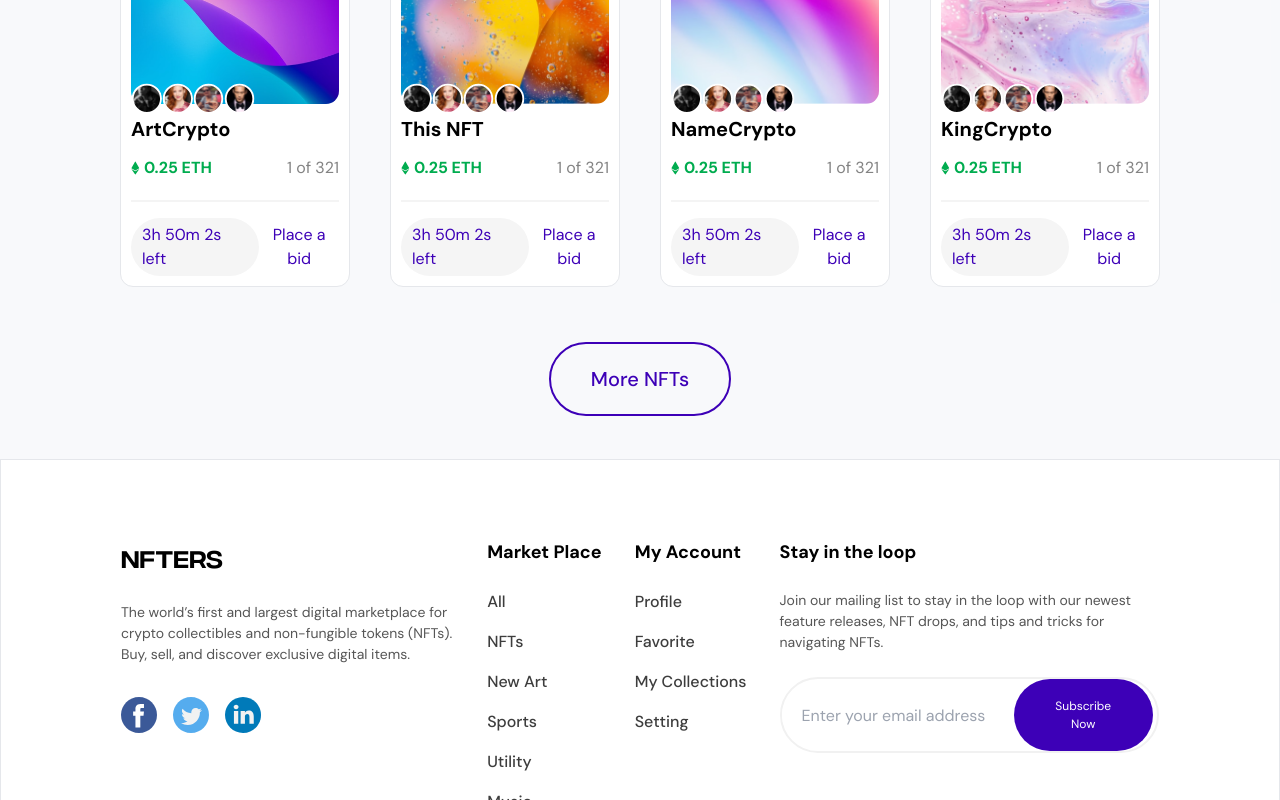
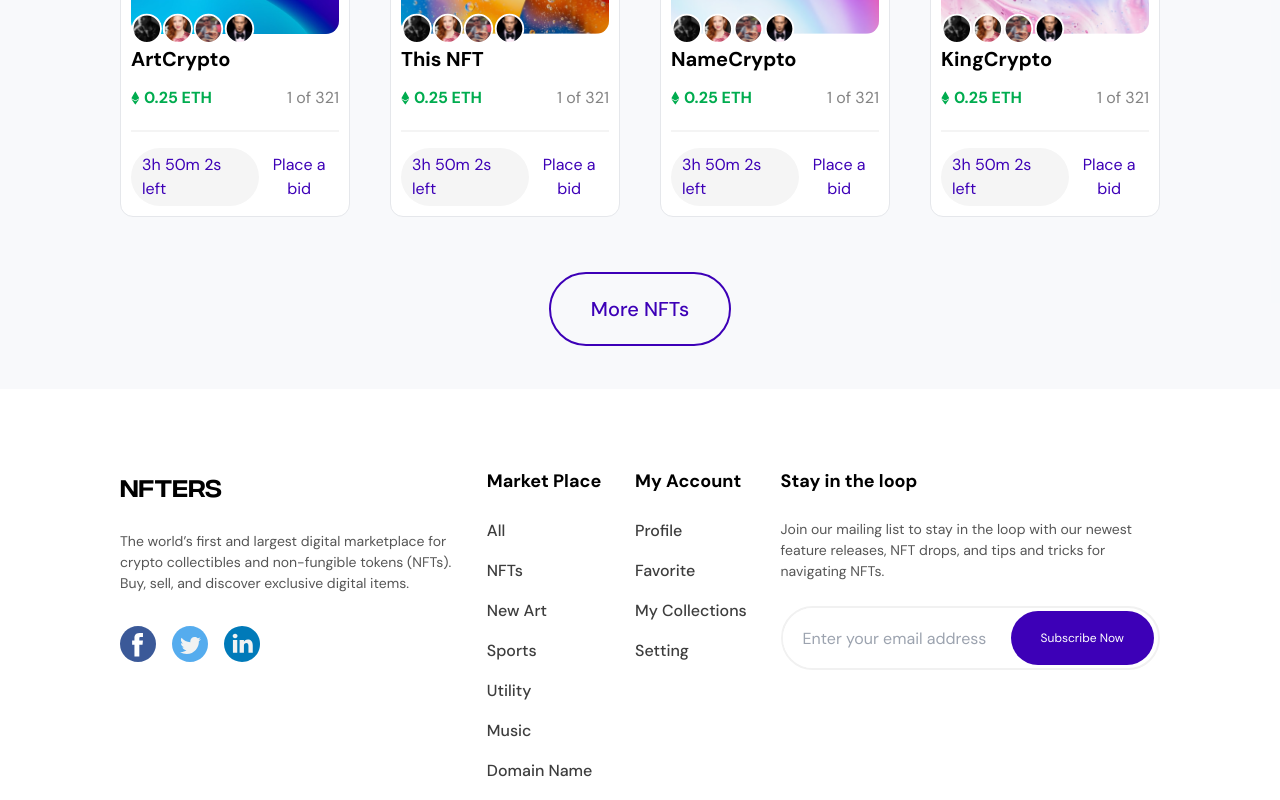
Before and after one commit to amin-ruhul/NFT-landing-page, a Next.js app: page / in a window 1280 px wide. Shown: the part 4270-5070 px from the top of the page. Built offline with nearby package versions, Linux system fonts and the light colour scheme.

Commit message:
Add layout

```diff
--- a/components/data-display/account-section/index.jsx
+++ b/components/data-display/account-section/index.jsx
@@ -1,10 +1,9 @@
+import Image from "next/image";
 import PrimaryButton from "@/components/data-input/button/primary-btn";
-import Image from "next/image";
-import React from "react";
 
 function AccountSection() {
   return (
-    <section className="px-[30px] lg:px-[120px] grid grid-cols-1 lg:grid-cols-2 items-center gap-[10rem] pb-[5.125rem] pt-[6.375rem]">
+    <section className="px-[1rem] lg:px-[7.5rem] grid grid-cols-1 lg:grid-cols-2 items-center gap-[10rem] pb-[5.125rem] pt-[6.375rem]">
       <div className="hidden lg:grid grid-cols-2 grid-rows-2 gap-[1rem] items-center">
         <div className="w-full relative h-[300px]">
           <Image
--- a/components/data-display/branding/index.jsx
+++ b/components/data-display/branding/index.jsx
@@ -1,9 +1,8 @@
 import Image from "next/image";
-import React from "react";
 
 function Branding() {
   return (
-    <section className="px-[30px] lg:px-[120px] bg-[#d9e0ec33] py-[8.063rem] flex flex-col lg:flex-row items-center justify-between space-y-[3rem] lg:space-y-0">
+    <section className="px-[1rem] lg:px-[7.5rem] bg-[#d9e0ec33] py-[8.063rem] flex flex-col lg:flex-row items-center justify-between space-y-[3rem] lg:space-y-0">
       <h1 className="text-[1.75rem] font-integral max-w-[24.875rem]">
         The amazing NFT art of the world here
       </h1>
--- a/components/data-display/featured-section/index.jsx
+++ b/components/data-display/featured-section/index.jsx
@@ -1,10 +1,9 @@
-import { filterList } from "@/utils/data/filterList";
 import FeaturedCard from "../card/featured-card";
 import { featuredList } from "@/utils/data/featuredList";
 
 function FeaturedSection() {
   return (
-    <section className="px-[30px] lg:px-[120px] bg-[#d9e0ec33]  pt-[4.063rem] pb-[6.5rem]">
+    <section className="px-[1rem] lg:px-[7.5rem] bg-[#d9e0ec33]  pt-[4.063rem] pb-[6.5rem]">
       <h3 className="mb-[3.438rem] font-integral text-[1.75rem]">
         Collection Featured NFTs
       </h3>
--- a/components/data-display/hero-section/index.jsx
+++ b/components/data-display/hero-section/index.jsx
@@ -1,11 +1,10 @@
+import Image from "next/image";
+import StatDisplay from "../stat-display";
 import PrimaryButton from "@/components/data-input/button/primary-btn";
-import React from "react";
-import StatDisplay from "../stat-display";
-import Image from "next/image";
 
 function HeroSection() {
   return (
-    <div className="px-[30px] lg:px-[120px] flex items-center flex-col md:flex-row  justify-between pt-[3.563rem] pb-[7rem]">
+    <div className="px-[1rem] lg:px-[7.5rem] flex items-center flex-col md:flex-row  justify-between pt-[3.563rem] pb-[7rem]">
       <div className="w-full lg:max-w-[38.25rem]">
         <h1 className="font-integral tracking-[2px] text-[2.5rem]">
           Discover, and collect Digital Art NFTs
--- a/components/data-display/more-crypto-section/index.jsx
+++ b/components/data-display/more-crypto-section/index.jsx
@@ -6,6 +6,7 @@ import { filterList } from "@/utils/data/filterList";
 import FilterButton from "@/components/data-input/button/filter-button";
 import SecondaryButton from "@/components/data-input/button/secondary-btn";
 import { motion, AnimatePresence } from "framer-motion";
+import classNames from "classnames";
 
 function MoreCryptoSection() {
   const MAX_DATA_LOAD = 8;
@@ -14,15 +15,26 @@ function MoreCryptoSection() {
   const [filteredCrypto, setFilteredCrypto] = useState(() =>
     cryptoList.slice(0, MAX_DATA_LOAD)
   );
+  const [loadedData, setLoadedData] = useState(() =>
+    cryptoList.slice(0, MAX_DATA_LOAD)
+  );
 
   const handelFilter = (key) => {
     setActiveFilter(key);
-    let updatedData = cryptoList.filter((crypto) => crypto.type.includes(key));
+    let updatedData = loadedData.filter((crypto) => crypto.type.includes(key));
     setFilteredCrypto(updatedData);
   };
 
+  const loadMoreData = () => {
+    let prevLoadData = filterList.length - 1;
+    let data = cryptoList.slice(0, prevLoadData + MAX_DATA_LOAD);
+    setFilteredCrypto(data);
+    setLoadedData(data);
+    setActiveFilter(filterList[0].slug);
+  };
+
   return (
-    <div className="px-[30px] lg:px-[120px] bg-[#d9e0ec33] pt-[4rem] w-full">
+    <div className="px-[1rem] lg:px-[7.5rem]  bg-[#d9e0ec33] pt-[4rem] w-full pb-[2.688rem]">
       <h2 className="text-[2.125rem] font-integral mb-[2.375rem]">
         Discover more NFTs
       </h2>
@@ -63,10 +75,22 @@ function MoreCryptoSection() {
         </AnimatePresence>
       </motion.div>
 
-      <div className="flex items-center justify-center mt-[3.438rem] pb-[2.688rem]">
+      <div
+        className={classNames(
+          {
+            hidden:
+              filteredCrypto.length === 0 ||
+              loadedData.length === cryptoList.length,
+            flex:
+              filteredCrypto.length && loadedData.length !== cryptoList.length,
+          },
+          `items-center justify-center mt-[3.438rem]`
+        )}
+      >
         <SecondaryButton
           btnText="More NFTs"
           className="px-[2.5rem] py-[1.25rem] text-[1.25rem] font-medium"
+          onClick={loadMoreData}
         />
       </div>
     </div>
--- a/components/data-display/showcase/index.jsx
+++ b/components/data-display/showcase/index.jsx
@@ -1,4 +1,3 @@
-import React from "react";
 import Image from "next/image";
 import PrimaryButton from "@/components/data-input/button/primary-btn";
 import BidCard from "../card/bid-card";
@@ -8,7 +7,7 @@ import TopCollector from "../card/top-collector";
 
 function Showcase() {
   return (
-    <section className="px-[30px] lg:px-[120px] pt-[8.375rem] pb-[9.438rem] flex flex-col lg:flex-row justify-between space-y-[2rem] lg:space-y-0 ">
+    <section className="px-[1rem] lg:px-[7.5rem] pt-[8.375rem] pb-[9.438rem] flex flex-col lg:flex-row justify-between space-y-[2rem] lg:space-y-0 ">
       <article className="shrink-0 w-full lg:w-[25rem]">
         <div className="flex justify-between">
           <div className="w-full h-[20rem] lg:h-[26.5rem] relative">
--- a/components/footer/index.jsx
+++ b/components/footer/index.jsx
@@ -4,7 +4,7 @@ import PrimaryButton from "../data-input/button/primary-btn";
 
 function Footer() {
   return (
-    <section className="px-[30px] lg:px-[120px] pt-[4.938rem] pb-[4.313rem] flex flex-col md:flex-row items-start justify-between border space-y-[2rem] lg:space-y-0">
+    <section className="px-[1rem] lg:px-[7.5rem] pt-[4.938rem] pb-[4.313rem] flex flex-col md:flex-row items-start justify-between space-y-[2rem] lg:space-y-0">
       <div>
         <h4 className="text-[1.5rem] font-integral mb-[1.688rem]">NFters</h4>
         <p className="text-[#565656] text-[0.875rem] lg:max-w-[20.813rem]">
@@ -65,7 +65,7 @@ function Footer() {
         <div className="border-[2px] border-[#F1F1F1] rounded-full flex items-center pr-1 mt-[1.5rem]">
           <input
             type="text"
-            className="h-[60px] w-[65%] rounded-full outline-0 px-5"
+            className="h-[60px] w-[65%] lg:w-auto rounded-full outline-0 px-5"
             placeholder="Enter your email address"
           />
           <PrimaryButton
--- /dev/null
+++ b/components/layout/index.jsx
@@ -0,0 +1,21 @@
+import React from "react";
+import NavBar from "../navbar";
+import Footer from "../footer";
+
+function Layout({ children }) {
+  return (
+    <main>
+      <NavBar />
+      {children}
+      <Footer />
+      <section className="px-[1rem] lg:px-[7.5rem]">
+        <div className="border-t"></div>
+        <p className="py-[1.5rem] text-center text-[#A4A4A4]">
+          Copyright © 2023 Ruhul Amin
+        </p>
+      </section>
+    </main>
+  );
+}
+
+export default Layout;
--- a/pages/_app.js
+++ b/pages/_app.js
@@ -1,5 +1,10 @@
-import '@/styles/globals.css'
+import "@/styles/globals.css";
+import Layout from "@/components/layout";
 
 export default function App({ Component, pageProps }) {
-  return <Component {...pageProps} />
+  return (
+    <Layout>
+      <Component {...pageProps} />
+    </Layout>
+  );
 }
--- a/pages/index.js
+++ b/pages/index.js
@@ -1,11 +1,6 @@
-import React from "react";
-import NavBar from "@/components/navbar";
 import HeroSection from "@/components/data-display/hero-section";
-import CryptoCard from "@/components/data-display/card/crypto-card";
 import MoreCryptoSection from "@/components/data-display/more-crypto-section";
-import Footer from "@/components/footer";
 import Branding from "@/components/data-display/branding";
-import FeaturedCard from "@/components/data-display/card/featured-card";
 import FeaturedSection from "@/components/data-display/featured-section";
 import AccountSection from "@/components/data-display/account-section";
 import Showcase from "@/components/data-display/showcase";
@@ -13,16 +8,12 @@ import Showcase from "@/components/data-display/showcase";
 function Home() {
   return (
     <>
-      <NavBar />
       <HeroSection />
       <Branding />
       <Showcase />
-
       <FeaturedSection />
-      <div className="h-[70px]"></div>
       <AccountSection />
       <MoreCryptoSection />
-      <Footer />
     </>
   );
 }
```
